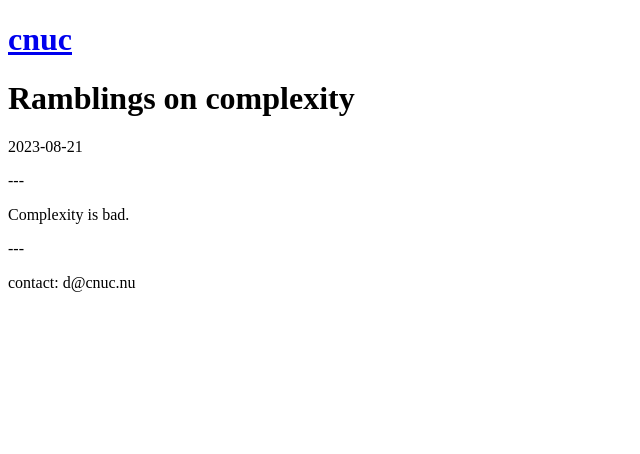
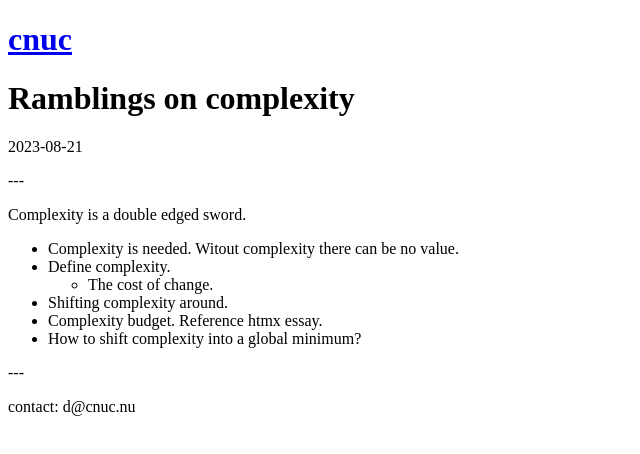
Before and after one commit to namatoj/cnuc-blog, an Eleventy site: page posts/ramblings-on-complexity.md in a window 1280 px wide. Shown: the whole page, without its empty margins (0-640 px from the left). Built offline with nearby package versions, Linux system fonts and the light colour scheme; Eleventy itself is replaced by a stand-in of ours; files that its build step writes are made by us from their sources.

Commit message:
Add rss link and add notes on complexity

```diff
--- a/posts/ramblings-on-complexity.md
+++ b/posts/ramblings-on-complexity.md
@@ -4,4 +4,11 @@ date: 2023-08-21
 draft: true
 ---
 
-Complexity is bad.
+Complexity is a double edged sword.
+
+- Complexity is needed. Witout complexity there can be no value.
+- Define complexity.
+  - The cost of change.
+- Shifting complexity around.
+- Complexity budget. Reference htmx essay.
+- How to shift complexity into a global minimum?
```
Also changed, not shown: index.html (+1 -1 lines).
